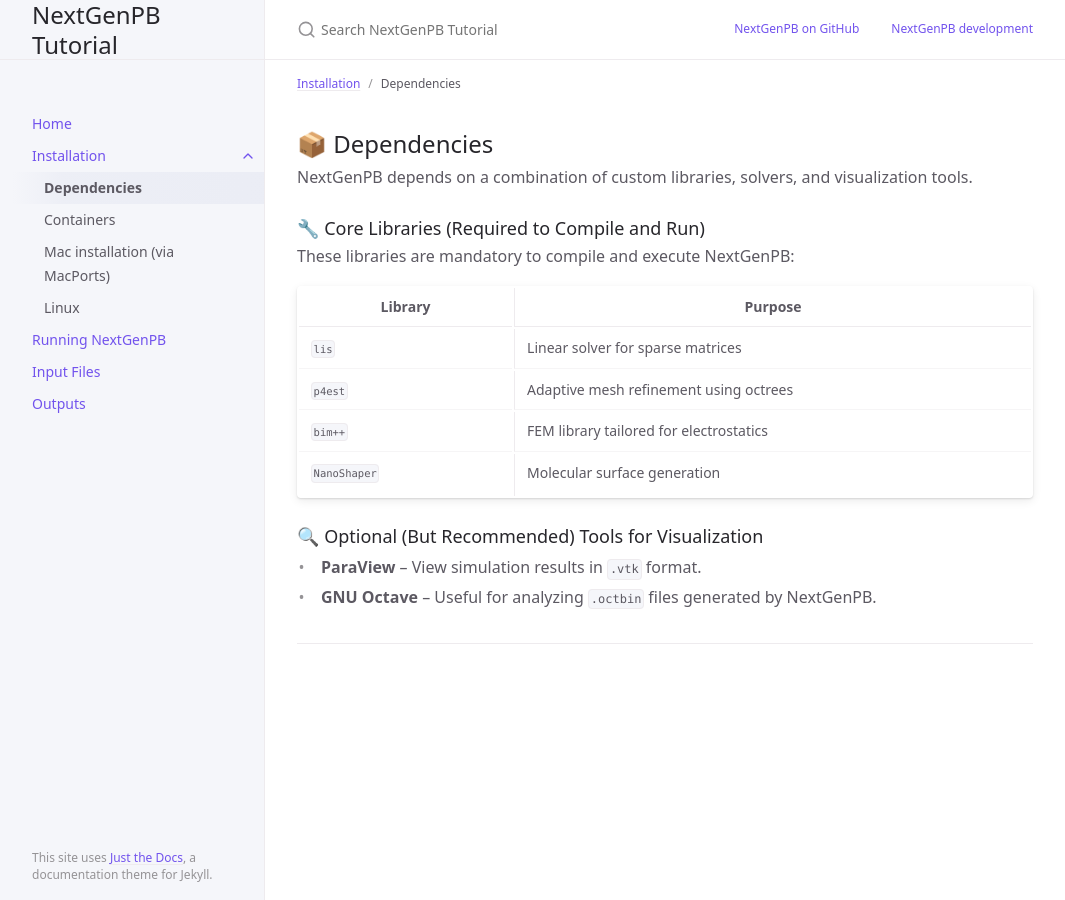
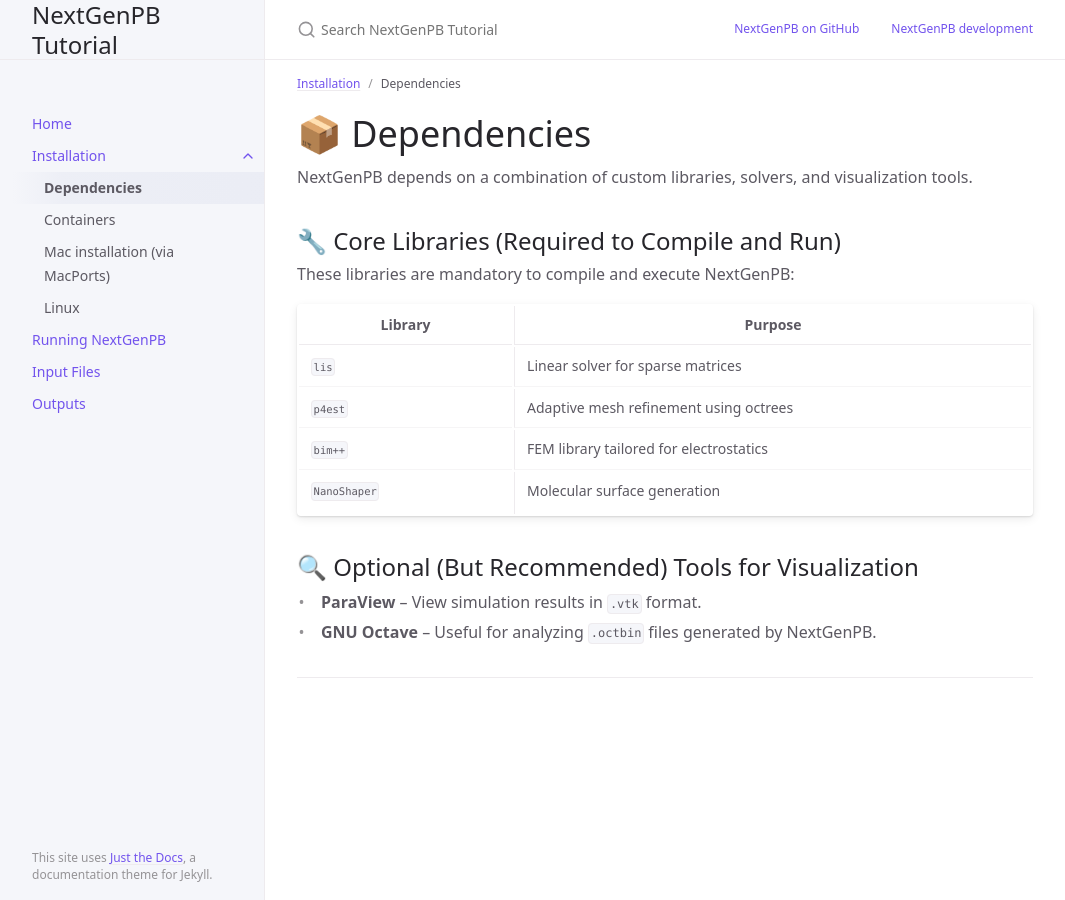
Before and after one commit to vdiflorio/nextgenpb_tutorial, a Jekyll site: the page built from docs/installation/dependencies.md, in a window 1280 px wide. Shown: the whole page, without its empty margins (107-1172 px from the left). Built offline with Jekyll 4.4.1, drawn with Linux system fonts in a browser that asks for light colours; cached includes are drawn as plain includes.

```diff
--- a/docs/installation/dependencies.md
+++ b/docs/installation/dependencies.md
@@ -5,11 +5,11 @@ nav_order: 1
 ---
 
 
-## 📦 Dependencies
+# 📦 Dependencies
 
 NextGenPB depends on a combination of custom libraries, solvers, and visualization tools.
 
-### 🔧 Core Libraries (Required to Compile and Run)
+## 🔧 Core Libraries (Required to Compile and Run)
 
 These libraries are mandatory to compile and execute NextGenPB:
 
@@ -21,7 +21,7 @@ These libraries are mandatory to compile and execute NextGenPB:
 | `NanoShaper` | Molecular surface generation |
 
 
-### 🔍 Optional (But Recommended) Tools for Visualization
+## 🔍 Optional (But Recommended) Tools for Visualization
 
 - **ParaView** – View simulation results in `.vtk` format.
 - **GNU Octave** – Useful for analyzing `.octbin` files generated by NextGenPB.
```
Also changed, not shown: docs/installation/container.md (+1 -0 lines).
